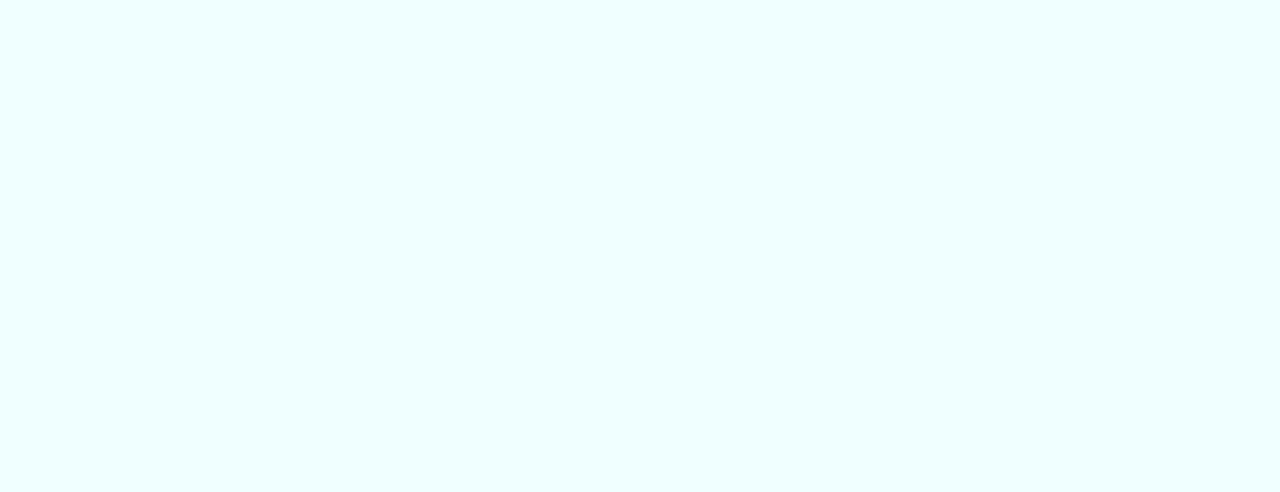
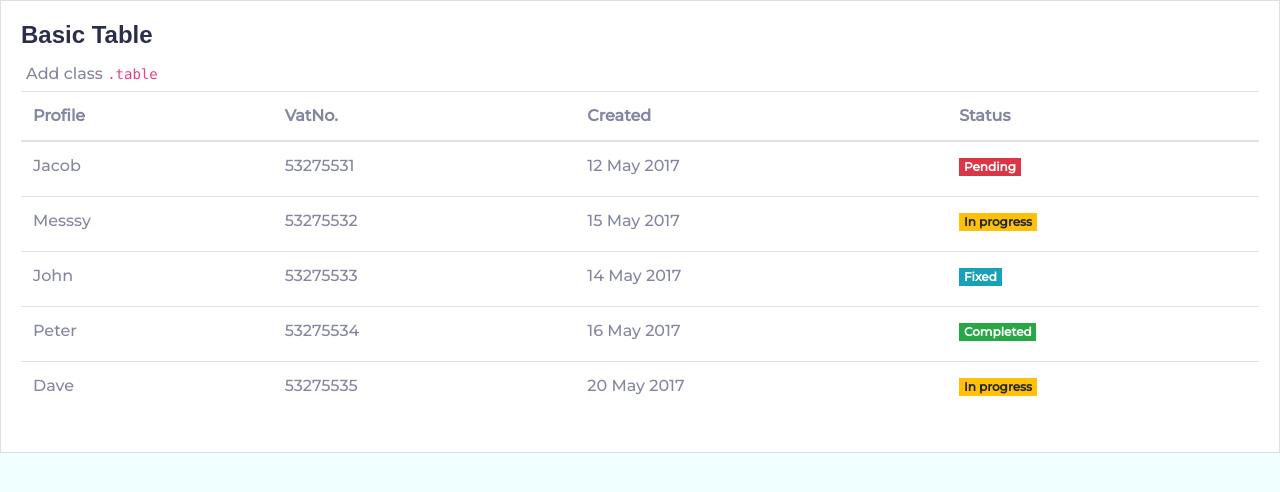
Before and after one commit to pinankacharya/ecar_pinank_reactjs, a React (Create React App) app: page /Admin in a window 1280 px wide. Before the commit this address had no page. Shown: the top 492 px of the page. Built offline with nearby package versions, Linux system fonts and the light colour scheme.

Commit message:
admin page

```diff
--- a/src/App.js
+++ b/src/App.js
@@ -36,7 +36,7 @@ const App = () => {
                 {/* <Route path="/" element={<Home />} /> */}
                 <Route path="/Login" element={<Login />} />
                 <Route path="/Register" element={<Register />} />
-                {/* <Route path="/Admin" element={<Adminpage />} /> */}
+                <Route path="/Admin" element={<Adminpage />} />
                 <Route path="/" element={<Dashboard />} />
                 {/* <Route path="/Userpost" element={<Userpost />} /> */}
                 {/* <Route path="/Adminpage" element={<Admin />} /> */}
--- a/src/pages/Adminpage.jsx
+++ b/src/pages/Adminpage.jsx
@@ -5,9 +5,67 @@ import Axios from "axios";
 
 export const Adminpage = () => {
     return (
-        <div>
-            <h1>admin panel</h1>
-            {/* <Navbar /> */}
+        <div class="card">
+            <div class="card-body">
+                <h4 class="card-title">Basic Table</h4>
+                <p class="card-description">
+                    Add class <code>.table</code>
+                </p>
+                <div class="table-responsive">
+                    <table class="table">
+                        <thead>
+                            <tr>
+                                <th>Profile</th>
+                                <th>VatNo.</th>
+                                <th>Created</th>
+                                <th>Status</th>
+                            </tr>
+                        </thead>
+                        <tbody>
+                            <tr>
+                                <td>Jacob</td>
+                                <td>53275531</td>
+                                <td>12 May 2017</td>
+                                <td>
+                                    <label class="badge badge-danger">Pending</label>
+                                </td>
+                            </tr>
+                            <tr>
+                                <td>Messsy</td>
+                                <td>53275532</td>
+                                <td>15 May 2017</td>
+                                <td>
+                                    <label class="badge badge-warning">In progress</label>
+                                </td>
+                            </tr>
+                            <tr>
+                                <td>John</td>
+                                <td>53275533</td>
+                                <td>14 May 2017</td>
+                                <td>
+                                    <label class="badge badge-info">Fixed</label>
+                                </td>
+                            </tr>
+                            <tr>
+                                <td>Peter</td>
+                                <td>53275534</td>
+                                <td>16 May 2017</td>
+                                <td>
+                                    <label class="badge badge-success">Completed</label>
+                                </td>
+                            </tr>
+                            <tr>
+                                <td>Dave</td>
+                                <td>53275535</td>
+                                <td>20 May 2017</td>
+                                <td>
+                                    <label class="badge badge-warning">In progress</label>
+                                </td>
+                            </tr>
+                        </tbody>
+                    </table>
+                </div>
+            </div>
         </div>
     );
 };
```
